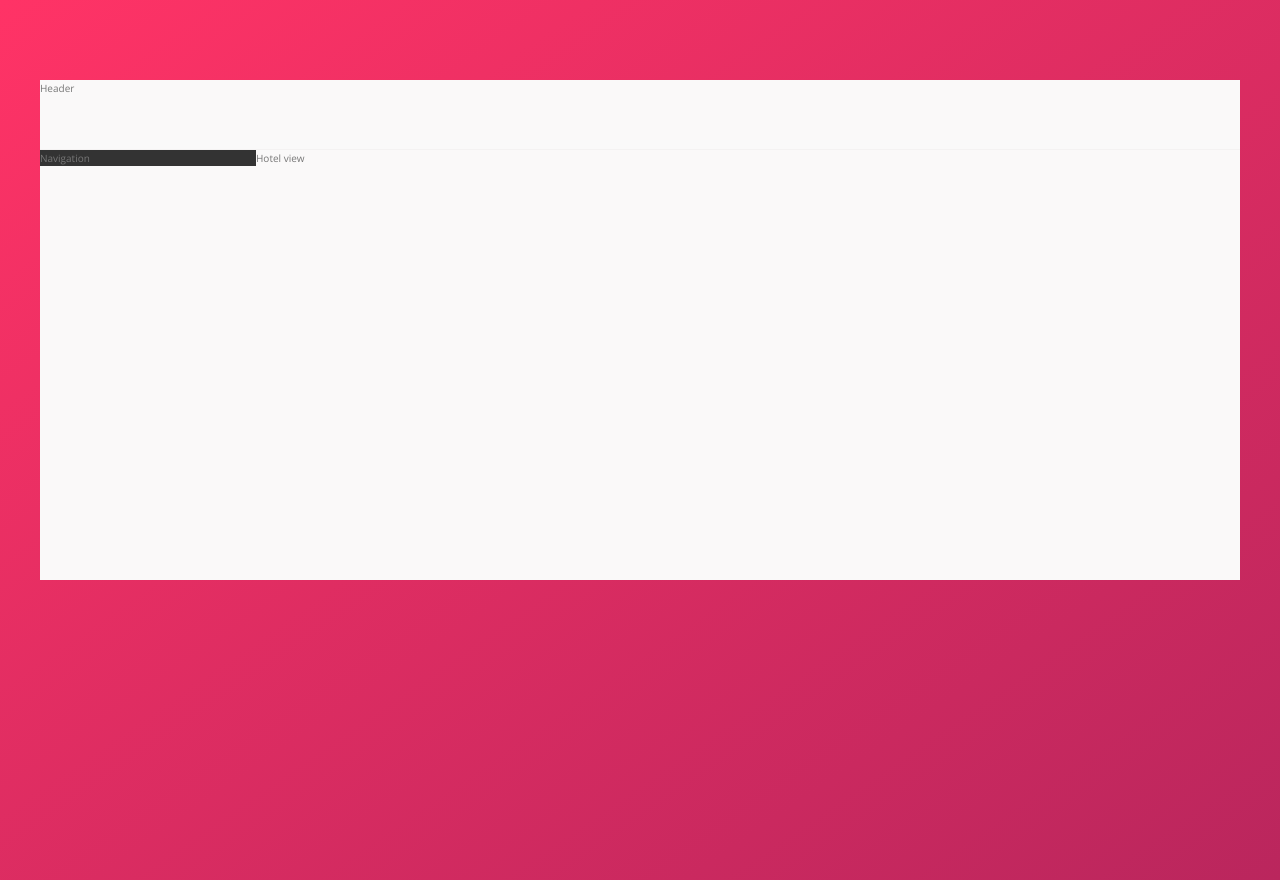
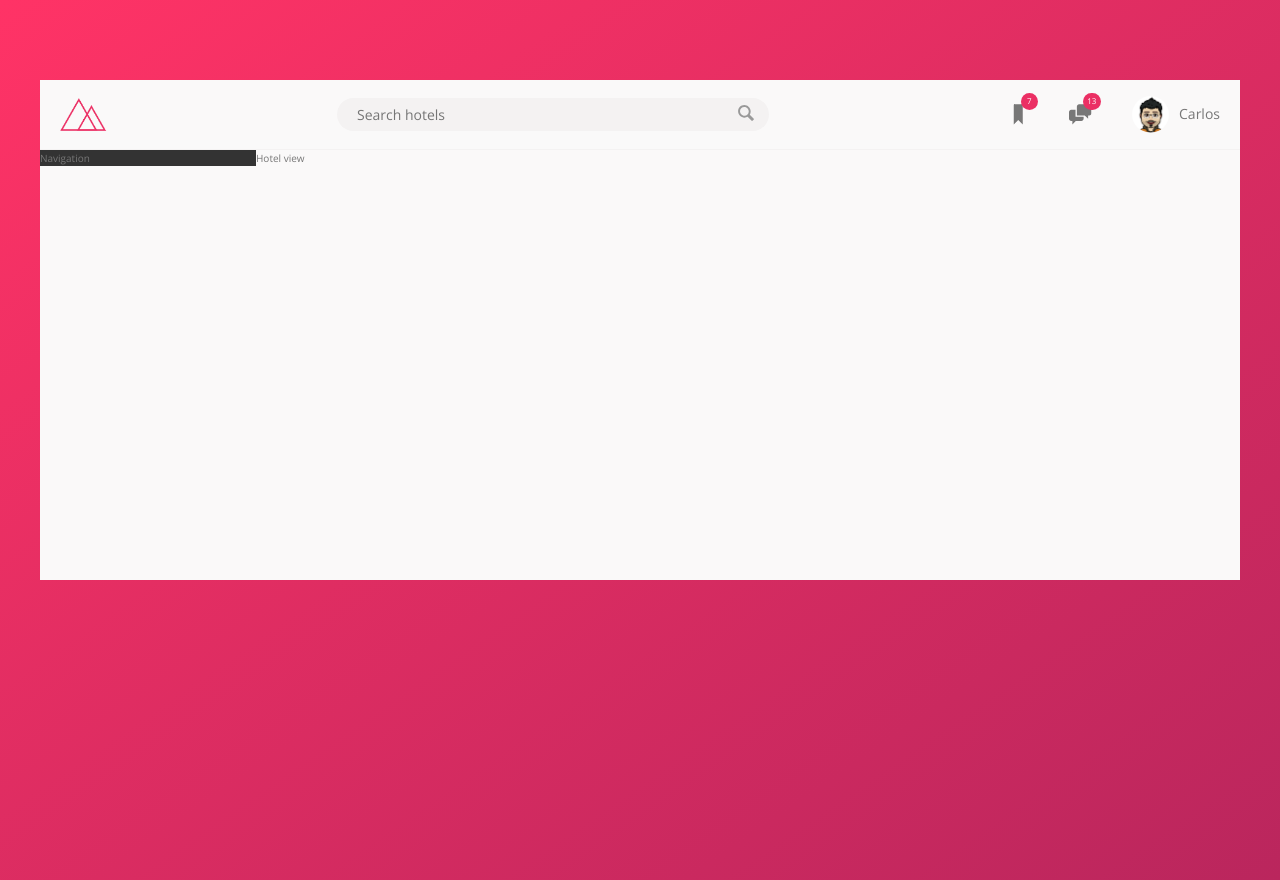
Before and after one commit to carlosloureda/trillo, a website: page index.html in a window 1280 px wide. Drawn offline with nearby package versions, Linux system fonts and the light colour scheme.

Commit message:
feat: Added header design implementation (#2)

```diff
--- a/index.html
+++ b/index.html
@@ -15,7 +15,39 @@
   </head>
   <body>
     <div class="container">
-      <header class="header">Header</header>
+      <header class="header">
+        <img src="img/logo.png" alt="trillo logo" class="logo" />
+        <form action="#" class="search">
+          <input
+            type="text"
+            class="search__input"
+            placeholder="Search hotels"
+          />
+          <button class="search__button">
+            <svg class="search__icon">
+              <use xlink:href="img/sprite.svg#icon-magnifying-glass"></use>
+            </svg>
+          </button>
+        </form>
+        <nav class="user-nav">
+          <div class="user-nav__icon-box">
+            <svg class="user-nav__icon">
+              <use xlink:href="img/sprite.svg#icon-bookmark"></use>
+            </svg>
+            <span class="user-nav__notification">7</span>
+          </div>
+          <div class="user-nav__icon-box">
+            <svg class="user-nav__icon">
+              <use xlink:href="img/sprite.svg#icon-chat"></use>
+            </svg>
+            <span class="user-nav__notification">13</span>
+          </div>
+          <div class="user-nav__user">
+            <img src="img/user.png" alt="photo" class="user-nav__user-photo" />
+            <span class="user-nav__user-name">Carlos</span>
+          </div>
+        </nav>
+      </header>
       <div class="content">
         <nav class="sidebar">Navigation</nav>
         <main class="hotel-view">Hotel view</main>
--- /dev/null
+++ b/sass/components/_components.scss
@@ -0,0 +1,111 @@
+.logo {
+  height: 3.25rem;
+  margin-left: 2rem;
+}
+
+.search {
+  flex: 0 0 40%;
+  display: flex;
+  align-items: center;
+  justify-content: center;
+
+  &__input {
+    font-family: inherit;
+    font-size: inherit;
+    color: inherit;
+    background-color: var(--color-grey-light-2);
+    border: none;
+    padding: 0.7rem 2rem;
+    border-radius: 100px;
+    width: 90%;
+    transition: all 0.2s;
+    margin-right: -3.25rem;
+
+    &:focus {
+      outline: none;
+      width: 100%;
+      background-color: var(--color-grey-light-3);
+    }
+
+    &::placeholder,
+    &::-ms-input-placeholder,
+    &:-ms-input-placeholder {
+      font-weight: 100;
+      color: var(--color-grey-light-4);
+    }
+  }
+
+  &__input:focus + &__button {
+    background-color: var(--color-grey-light-3);
+  }
+
+  &__button {
+    border: none;
+    background-color: var(--color-grey-light-2);
+
+    &:focus {
+      outline: none;
+    }
+
+    &:active {
+      transform: translateY(2px);
+    }
+  }
+
+  &__icon {
+    height: 2rem;
+    width: 2rem;
+    fill: var(--color-grey-dark-3);
+  }
+}
+
+.user-nav {
+  align-self: stretch;
+
+  display: flex;
+  align-items: center;
+
+  // Direct children
+  & > * {
+    padding: 0 2rem;
+    cursor: pointer;
+    height: 100%;
+    display: flex;
+    align-items: center;
+  }
+
+  & > *:hover {
+    background-color: var(--color-grey-light-2);
+  }
+
+  &__icon-box {
+    position: relative;
+  }
+
+  &__icon {
+    height: 2.25rem;
+    width: 2.25rem;
+    fill: var(--color-grey-dark-2);
+  }
+
+  &__notification {
+    font-size: 0.8rem;
+    height: 1.75rem;
+    width: 1.75rem;
+    border-radius: 50%;
+    background-color: var(--color-primary);
+    color: #ffffff;
+    position: absolute;
+    top: 1.25rem;
+    right: 1.1rem;
+    display: flex;
+    justify-content: center;
+    align-items: center;
+  }
+
+  &__user-photo {
+    height: 3.75rem;
+    border-radius: 50%;
+    margin-right: 1rem;
+  }
+}
--- a/sass/layout/_header.scss
+++ b/sass/layout/_header.scss
@@ -2,4 +2,8 @@
   height: 7rem;
   background-color: var(--color-white);
   border-bottom: 1px solid var(--color-grey-light-2);
+  display: flex;
+  justify-content: space-between;
+  align-items: center;
+  font-size: 1.4rem;
 }
--- a/sass/main.scss
+++ b/sass/main.scss
@@ -7,6 +7,7 @@
 // @import "base/utilities";
 
 // @import "components/button";
+@import "components/components";
 
 @import "layout/container";
 @import "layout/header";
```
Also changed, not shown: README.md, css/style.css, img/user.jpg (deleted), img/user.png (added).
